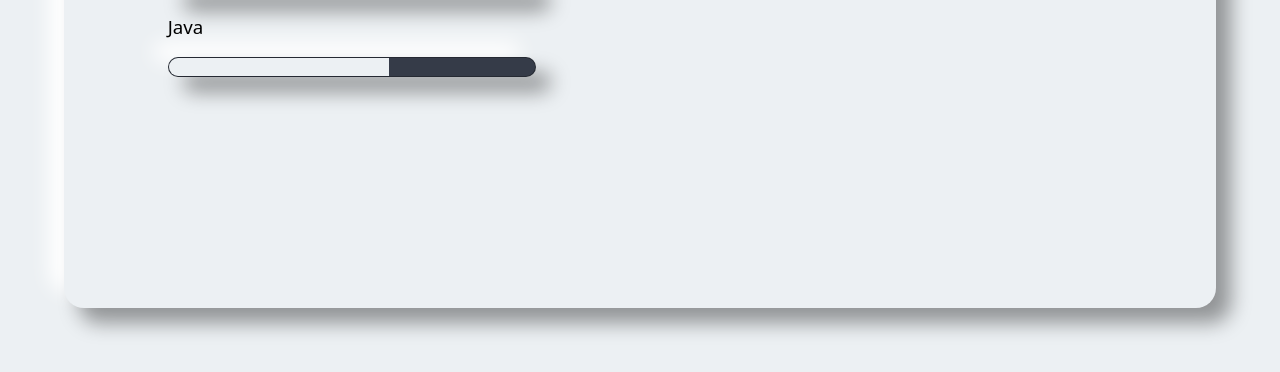
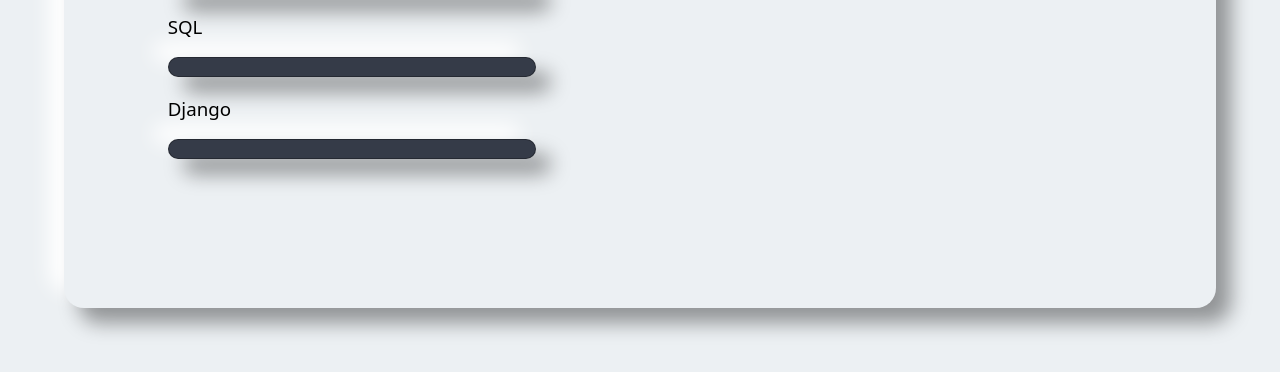
Before and after one commit to imanish7/mainPortfolio, a plain HTML site: page skills.html in a window 1280 px wide. Shown: the part 476-848 px from the top of the page. Drawn offline with Linux system fonts and the light colour scheme.

Commit message:
Update skills.html

```diff
--- a/skills.html
+++ b/skills.html
@@ -4,7 +4,7 @@
 <head>
     <meta charset="UTF-8">
     <meta name="viewport" content="width=device-width, initial-scale=1.0">
-    <title>Document</title>
+    <title>Skills</title>
     <link rel="stylesheet" href="./public/stylesheet/skills.css">
 </head>
 
@@ -37,8 +37,12 @@
                     <span class="bar"><span class="Python"></span></span>
                 </li>
                 <li>
-                    <h3>Java</h3>
-                    <span class="bar"><span class="Java"></span></span>
+                    <h3>SQL</h3>
+                    <span class="bar"><span class="SQL"></span></span>
+                </li>
+                <li id="jango">
+                    <h3>Django</h3>
+                    <span class="bar"><span class="Django"> </span></span>
                 </li>
             </div>
         </div>
```
